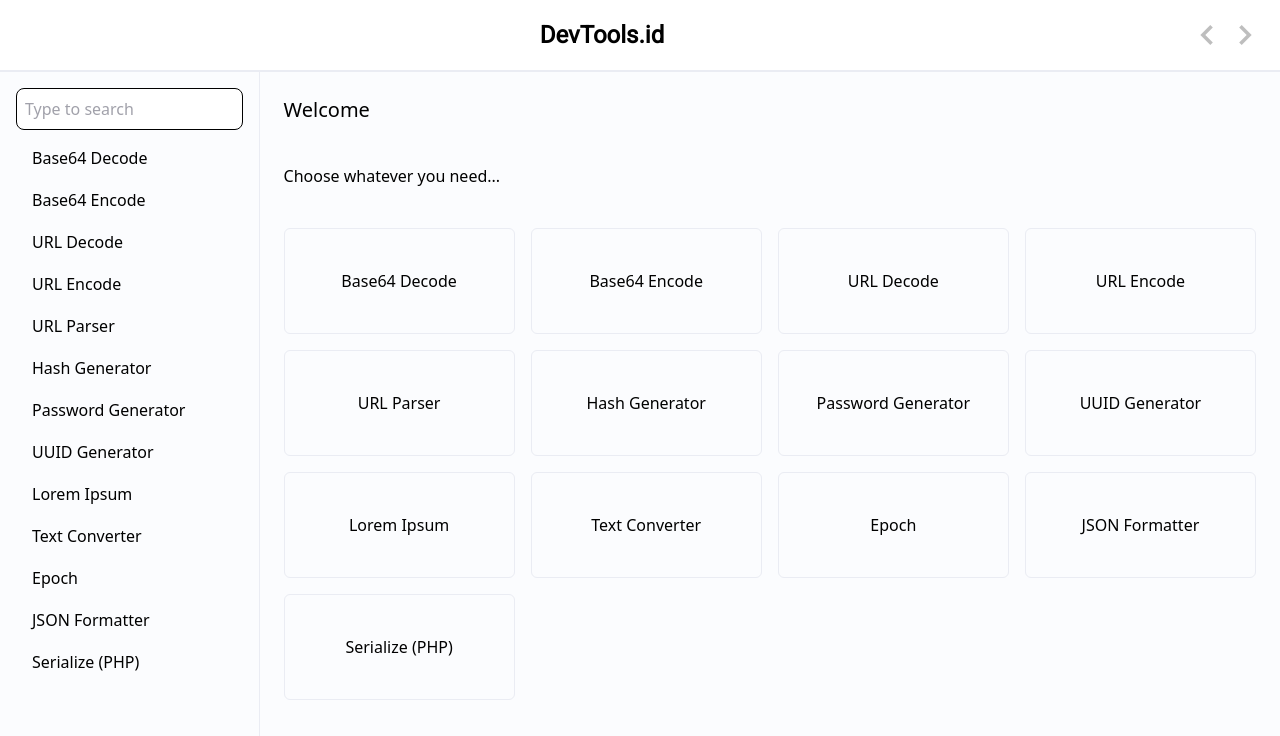
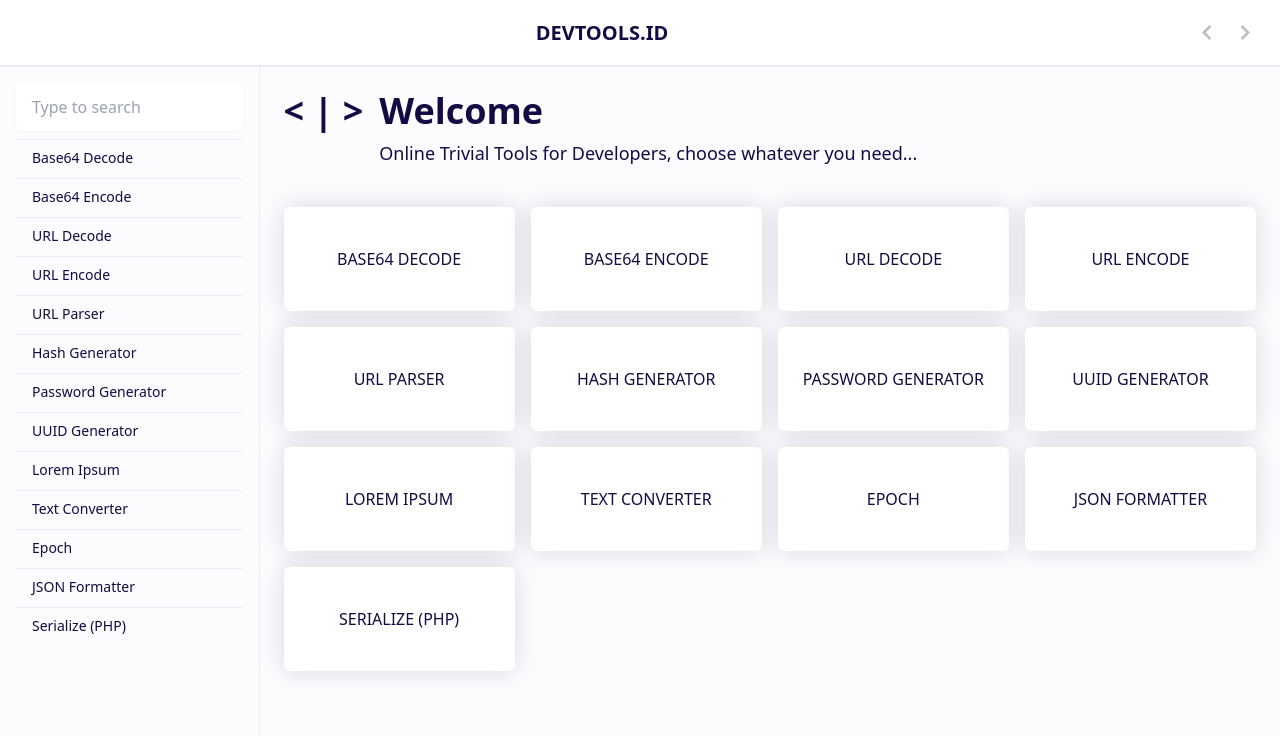
Before and after one commit to mul14/devtools.id, a Vue app: page / in a window 1280 px wide. Shown: the top 736 px of the page. Built offline with nearby package versions, Linux system fonts and the light colour scheme; a web font is replaced by a local one.

Commit message:
add custom font

```diff
--- a/src/App.vue
+++ b/src/App.vue
@@ -35,30 +35,30 @@
       <span class="text-3xl -mt-2 lg:hidden" :class="isMenuOpen ? 'hidden' : ''">☰</span>
       <span class="text-3xl ml-2 lg:hidden" :class="isMenuOpen ? '' : 'hidden'">&times;</span>
     </button>
-    <h1 class="font-bold text-2xl font-inter">
+    <h1 class="font-extrabold text-xl text-darkBlue uppercase">
       <router-link to="/" title="Trivial Tools and Utilities for Developers">
         DevTools.id
       </router-link>
     </h1>
     <nav>
-      <button @click="router.back()" :disabled="!historyState.allowBack" class="px-2 py-2 rounded-lg border border-transparent text-gray-600 hover:border-gray-300 active:bg-gray-100 disabled:opacity-25 disabled:hover:border-transparent disabled:active:bg-transparent" title="Previous">
+      <button @click="router.back()" :disabled="!historyState.allowBack" class="px-2 py-2 rounded-xl border border-transparent text-gray-600 hover:border-gray active:shadow-custom disabled:opacity-25 disabled:hover:border-transparent disabled:active:bg-transparent" title="Previous">
         <Arrow class="rotate-180 w-5" />
       </button>
-      <button @click="router.forward()" :disabled="!historyState.allowForward" class="px-2 py-2 rounded-lg border border-transparent text-gray-600 hover:border-gray-300 active:bg-gray-100 disabled:opacity-25 disabled:hover:border-transparent disabled:active:bg-transparent" title="Next">
+      <button @click="router.forward()" :disabled="!historyState.allowForward" class="px-2 py-2 rounded-xl border border-transparent text-gray-600 hover:border-gray active:shadow-custom disabled:opacity-25 disabled:hover:border-transparent disabled:active:bg-transparent" title="Next">
         <Arrow class="w-5"/>
       </button>
     </nav>
   </div>
   <div class="flex bg-ghostWhite">
     <div class="w-full sm:w-1/3 lg:w-3/12 p-4 border-r border-gray relative lg:block " :class="isMenuOpen ? '': 'hidden'">
-      <input type="search" v-model="search" placeholder="Type to search" class="w-full rounded-lg border border-gray-300 focus:outline-none p-2 bg-gray-100" />
+      <input type="search" v-model="search" placeholder="Type to search" class="block w-full rounded-md border-gray-300 py-3 px-4 shadow-sm focus:border-indigo-500 focus:ring-indigo-500" />
       <nav class="space-y-4 sticky overflow-auto h-screen py-2">
         <dl class="space-y-0.5">
           <dd v-for="(menu, index) in filteredMenus" :key="index">
             <router-link
               :to="menu.slug"
               @click="toggleMenu"
-              class="block rounded-lg hover:bg-gray-300 px-4 py-2">
+              class="block px-4 py-2 border-t border-gray text-darkBlue text-sm font-normal">
               {{ menu.name }}
             </router-link>
           </dd>
--- a/src/icons/Arrow.vue
+++ b/src/icons/Arrow.vue
@@ -1,3 +1,3 @@
 <template>
-  <svg class="fill-current" xmlns="http://www.w3.org/2000/svg" width="100%" height="100%" viewBox="0 0 24 24"><path d="M5 3l3.057-3 11.943 12-11.943 12-3.057-3 9-9z"/></svg>
+  <svg class="fill-current" fill='#130b43' xmlns="http://www.w3.org/2000/svg" width="15" height="15" viewBox="0 0 24 24"><path d="M5 3l3.057-3 11.943 12-11.943 12-3.057-3 9-9z"/></svg>
 </template>
--- a/src/main.css
+++ b/src/main.css
@@ -3,3 +3,15 @@
 @tailwind base;
 @tailwind components;
 @tailwind utilities;
+
+
+body {
+  margin: 0;
+  font-family: 'poppins' "Roboto", "Droid Sans", "Helvetica Neue";
+  -webkit-font-smoothing: antialiased;
+}
+
+@font-face {
+  font-family: "poppins";
+  src: url('/src/fonts/Poppins-Light.ttf');
+}
--- a/src/views/Home.vue
+++ b/src/views/Home.vue
@@ -6,15 +6,19 @@ const { menus } = useStore()
 
 <template>
   <div class="space-y-10">
-    <h1 class="text-xl">Welcome</h1>
-
-    <div>Choose whatever you need...</div>
+    <div class='flex'>
+      <div class="text-4xl font-bold text-darkBlue mr-4">&lt; | &gt;</div>
+      <div>
+        <div class="text-4xl font-bold text-darkBlue">Welcome</div>
+        <div class="text-lg mt-2 text-darkBlue">Online Trivial Tools for Developers, choose whatever you need...</div>
+      </div>
+    </div>
 
     <div class="grid grid-cols-1 sm:grid-cols-2 md:grid-cols-3 lg:grid-cols-4 gap-4">
       <router-link
         v-for="(menu, index) in menus"
         :to="menu.slug"
-        class="flex border border-gray rounded-md px-4 py-10 justify-center items-center bg-gradient-to-t from-gray-100 to-gray-50 hover:from-gray-200 hover:to-gray-100 active:from-gray-300 active:to-gray-200"
+        class="flex bg-white shadow-custom border-darkBlue rounded-md px-4 py-10 justify-center items-center text-base uppercase font-medium text-darkBlue"
       >{{ menu.name }}</router-link>
     </div>
   </div>
--- a/src/views/PasswordGenerator.vue
+++ b/src/views/PasswordGenerator.vue
@@ -85,7 +85,7 @@ const submit = () => {
               type="number"
               v-model="options.length"
               min="1"
-              class="rounded-lg border border-gray-300 focus:outline-none p-2"
+              class="rounded-md border border-darkBlue focus:outline-none p-2"
             />
           </label>
         </div>
@@ -97,12 +97,12 @@ const submit = () => {
             type="text"
             v-model="output"
             readonly
-            class="w-full rounded-lg border border-gray-300 focus:outline-none p-2 font-mono bg-gray-100"
+            class="w-full rounded-md border border-darkBlue focus:outline-none p-2 font-mono bg-gray"
           />
         </div>
         <button
           @click="submit"
-          class="rounded-lg px-4 py-2 text-white bg-gray-400 hover:bg-gray-500"
+          class="rounded-md px-4 py-2 text-white bg-primary font-bold text-sm uppercase hover:bg-primary"
         >Refresh</button>
       </div>
     </div>
--- a/tailwind.config.js
+++ b/tailwind.config.js
@@ -1,19 +1,20 @@
 module.exports = {
   mode: 'jit',
   purge: ['./index.html', './src/**/*.{vue,js,ts,jsx,tsx}'],
-  darkMode: false, // or 'media' or 'class'
+  darkMode: true, // or 'media' or 'class'
   theme: {
     extend: {
       fontFamily: {
-        'inter': ['Muli', 'Roboto']
+        'poppins': ['Poppins', 'Roboto']
       },
       boxShadow: {
-        custom: '0px 0px 15px 0px rgba(66, 184, 131, 0.15)',
+        custom: '0px 0px 25px 0px rgba(19, 11, 67, 0.15)',
       },
       colors: {
-        primary: '#42b883',
+        primary: '#604fcd',
         gray: '#eaecf3',
-        ghostWhite: '#fbfcfe'
+        ghostWhite: '#fbfcfe',
+        darkBlue: '#130b43',
       }
     },
   },
```
Also changed, not shown: package.json (+4 -3 lines), src/fonts/Poppins-Light.ttf (added), 1 other file (tests, documents, lock files or other folders).
